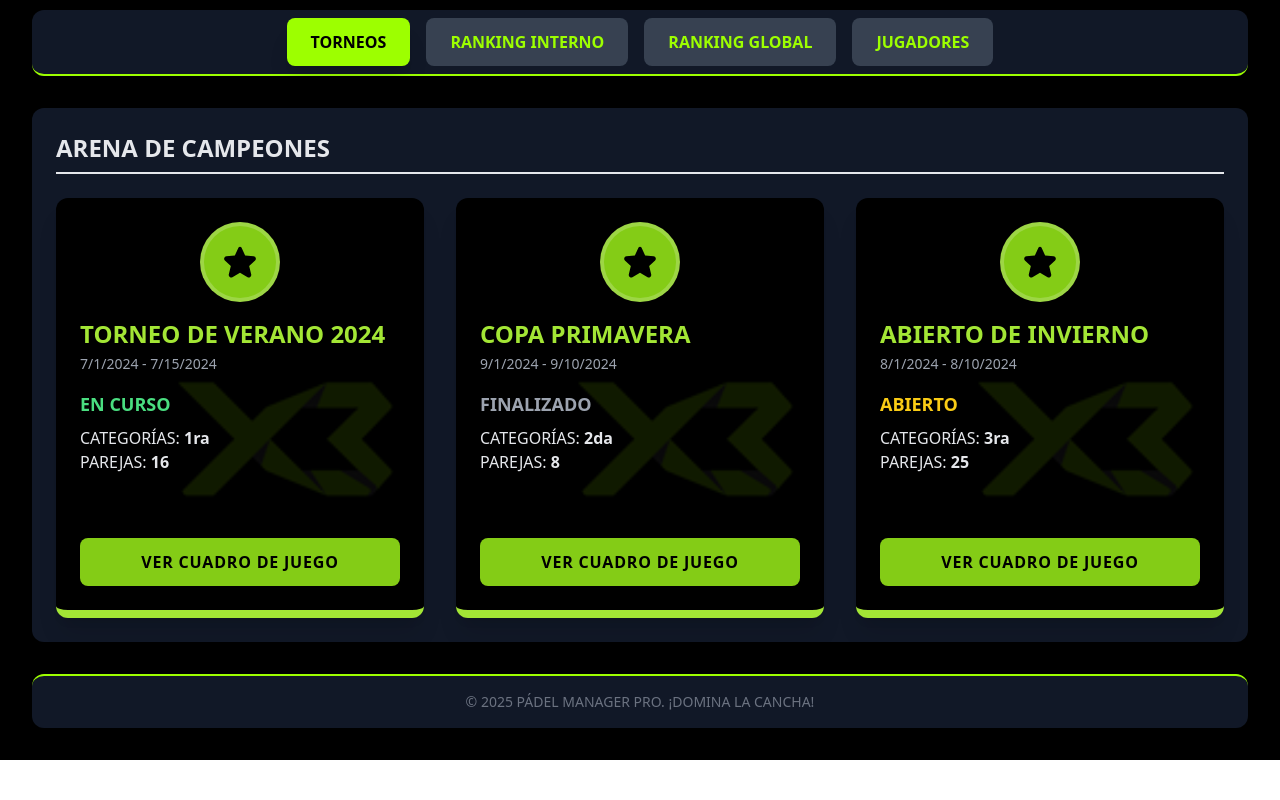
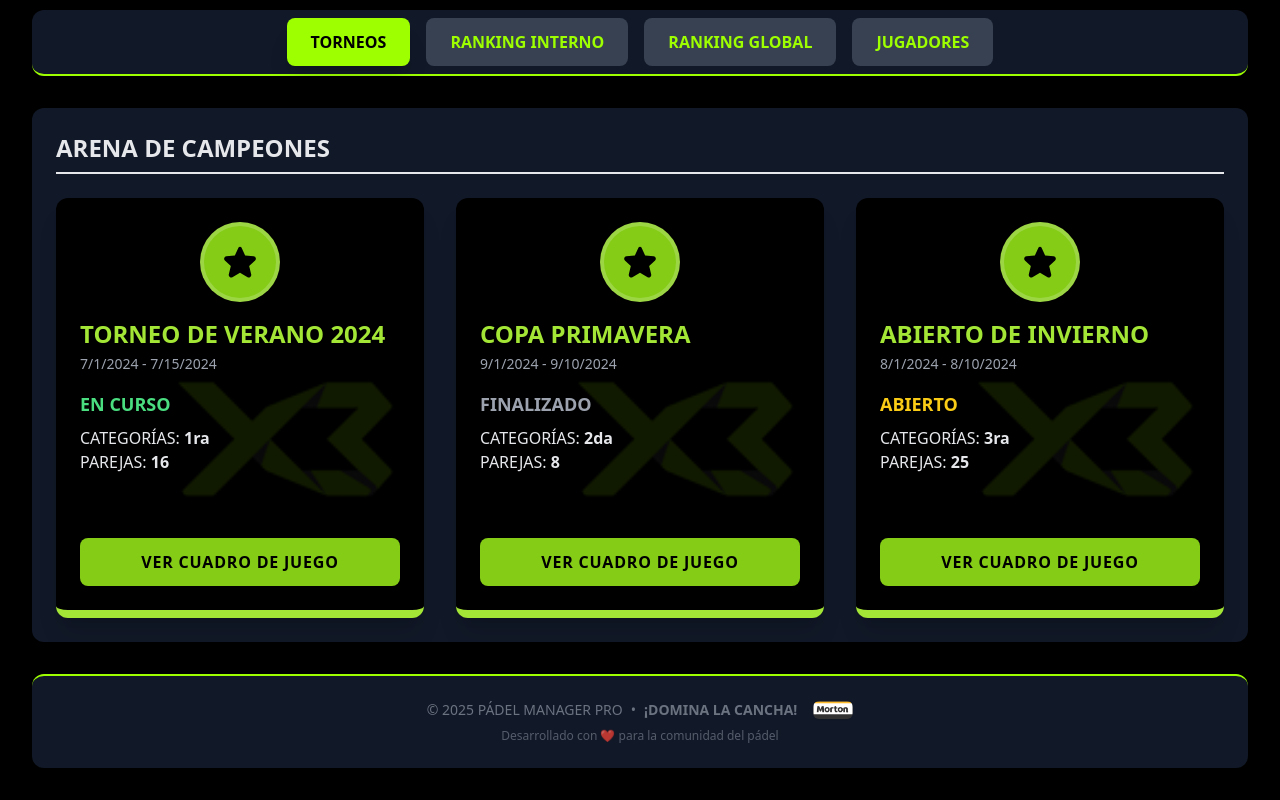
Before and after one commit to Fras28/PadelRankingBahia, a React (Create React App) app: page / in a window 1280 px wide. Shown: the part 452-1252 px from the top of the page. Before the commit the page ends 1212 px from the top, so only its background shows below. Built offline with nearby package versions, Linux system fonts and the light colour scheme.

Commit message:
correcciones

```diff
--- a/src/App.tsx
+++ b/src/App.tsx
@@ -5,6 +5,7 @@ import React, { useState, useMemo } from 'react';
 import { IClub, ITorneo, IJugador, ThemeName } from './components/general/interfaces';
 import { mockClubs, mockTournaments, mockCategoryRankings, mockGlobalRanking, mockSponsors, mockPlayersData } from './components/general/mockData';
 import { themes } from './components/general/themes';
+import Morton from './assets/Logos/MORTON.png'
 
 // Import components
 import PlayerStatisticsCard from './components/PlayerStatisticsCard';
@@ -59,7 +60,7 @@ function App() {
           PÁDEL MANAGER PRO
         </h1>
         <div className="flex items-center gap-2">
-          <label htmlFor="club-select" className={`text-lg font-semibold ${theme.sponsorTitleColor}`}>Arena:</label>
+          <label htmlFor="club-select" className={`text-lg font-semibold ${theme.sponsorTitleColor}`}>Club:</label>
           <select
             id="club-select"
             className={`p-2 border ${theme.clubSelectBorder} rounded-lg shadow-md focus:ring-amber-400 focus:border-amber-400 ${theme.clubSelectBg} ${theme.clubSelectText} transition-all duration-200`}
@@ -208,9 +209,32 @@ function App() {
       )}
 
       {/* Footer */}
-      <footer className={`text-center text-sm mt-8 p-4 rounded-xl shadow-lg border-t-2 ${theme.footerBg} ${theme.footerBorder} ${theme.footerTextColor}`}>
-        © {new Date().getFullYear()} PÁDEL MANAGER PRO. ¡DOMINA LA CANCHA!
-      </footer>
+      <footer className={`text-center text-sm mt-8 p-6 rounded-xl shadow-lg border-t-2 ${theme.footerBg} ${theme.footerBorder}`}>
+  <div className="flex flex-col sm:flex-row items-center justify-center gap-4">
+    {/* Texto principal */}
+    <div className={`flex items-center gap-2 ${theme.footerTextColor}`}>
+      <span>© {new Date().getFullYear()} PÁDEL MANAGER PRO</span>
+      <span className="hidden sm:inline">•</span>
+      <span className="font-semibold">¡DOMINA LA CANCHA!</span>
+    </div>
+
+    {/* Logo Morton */}
+    <div className="flex items-center">
+      <img
+        src={Morton}
+        width="40"
+        height="40"
+        alt="Morton Logo"
+        className="rounded-md shadow-sm hover:scale-110 transition-transform duration-200"
+      />
+    </div>
+  </div>
+
+  {/* Línea adicional opcional para más información */}
+  <div className={`mt-2 text-xs ${theme.footerTextColor} opacity-75`}>
+    Desarrollado con ❤️ para la comunidad del pádel
+  </div>
+</footer>
     </div>
   );
 }
--- a/src/components/Players.tsx
+++ b/src/components/Players.tsx
@@ -45,7 +45,7 @@ const Players: React.FC<PlayersProps> = ({
       <h3 className="text-2xl font-bold mb-6 border-b-2 pb-2" style={{ color: theme.sectionTitleColor, borderColor: theme.sectionTitleBorder }}>PERFILES DE JUGADORES</h3>
       <div className="flex flex-col sm:flex-row gap-4 mb-6">
         <div className="flex items-center gap-2">
-          <label htmlFor="player-club-filter" className={`text-lg font-semibold ${theme.sponsorTitleColor}`}>Filtrar por Arena:</label>
+          <label htmlFor="player-club-filter" className={`text-lg font-semibold ${theme.sponsorTitleColor}`}>Filtrar por Club:</label>
           <select
             id="player-club-filter"
             className={`p-2 border ${theme.clubSelectBorder} rounded-lg shadow-md focus:ring-amber-400 focus:border-amber-400 ${theme.clubSelectBg} ${theme.clubSelectText} transition-all duration-200`}
--- a/src/components/Tournaments.tsx
+++ b/src/components/Tournaments.tsx
@@ -129,7 +129,7 @@ const Tournaments: React.FC<TournamentsProps> = ({
           })}
         </div>
       ) : (
-        <p className={`${theme.tournamentTextColor} text-center py-8`}>¡NO HAY CAMPEONATOS DISPONIBLES EN ESTA ARENA!</p>
+        <p className={`${theme.tournamentTextColor} text-center py-8`}>¡NO HAY CAMPEONATOS DISPONIBLES EN ESTE CLUB!</p>
       )}
     </section>
   );
```
Also changed, not shown: src/assets/Logos/MORTON.png (added).
